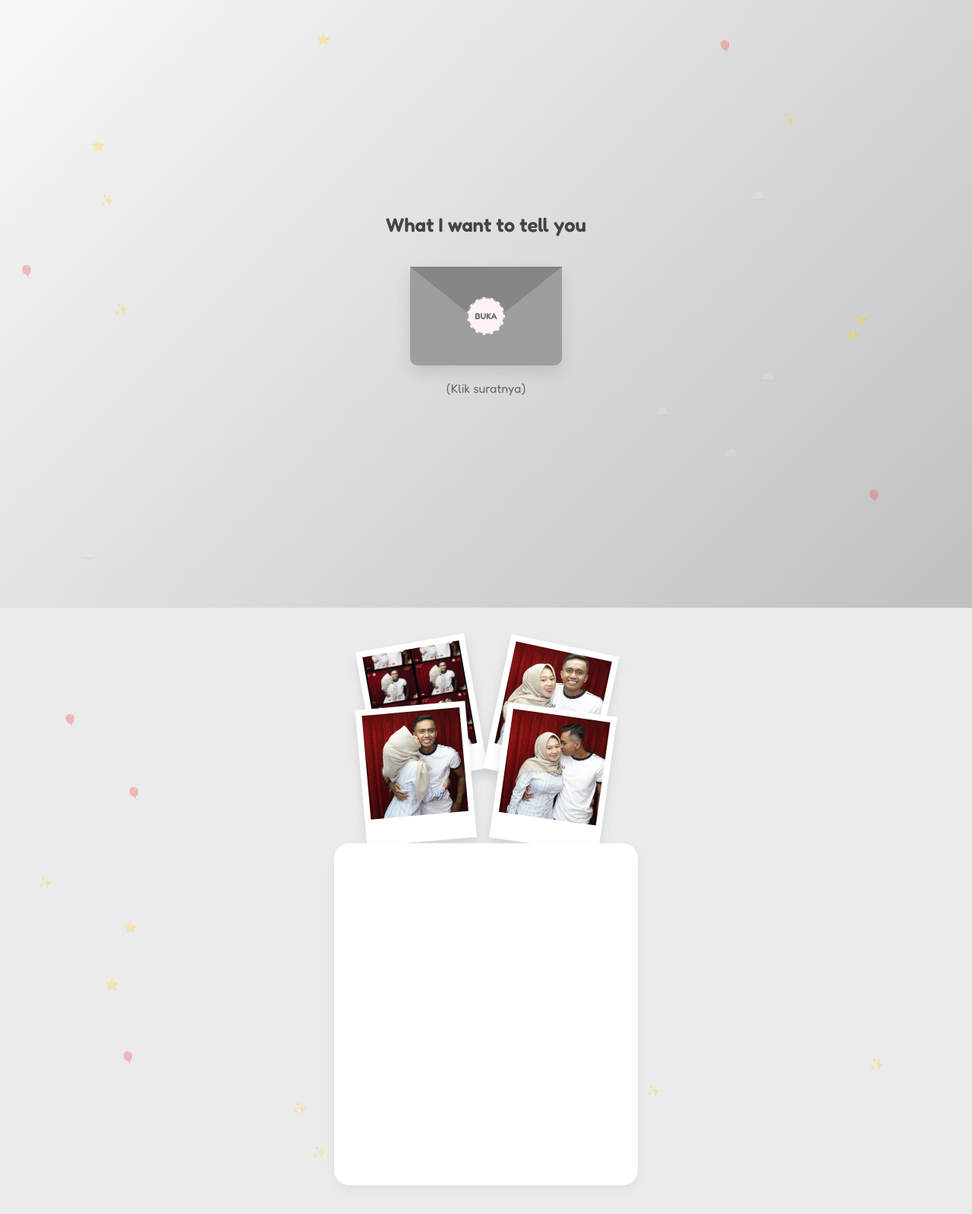
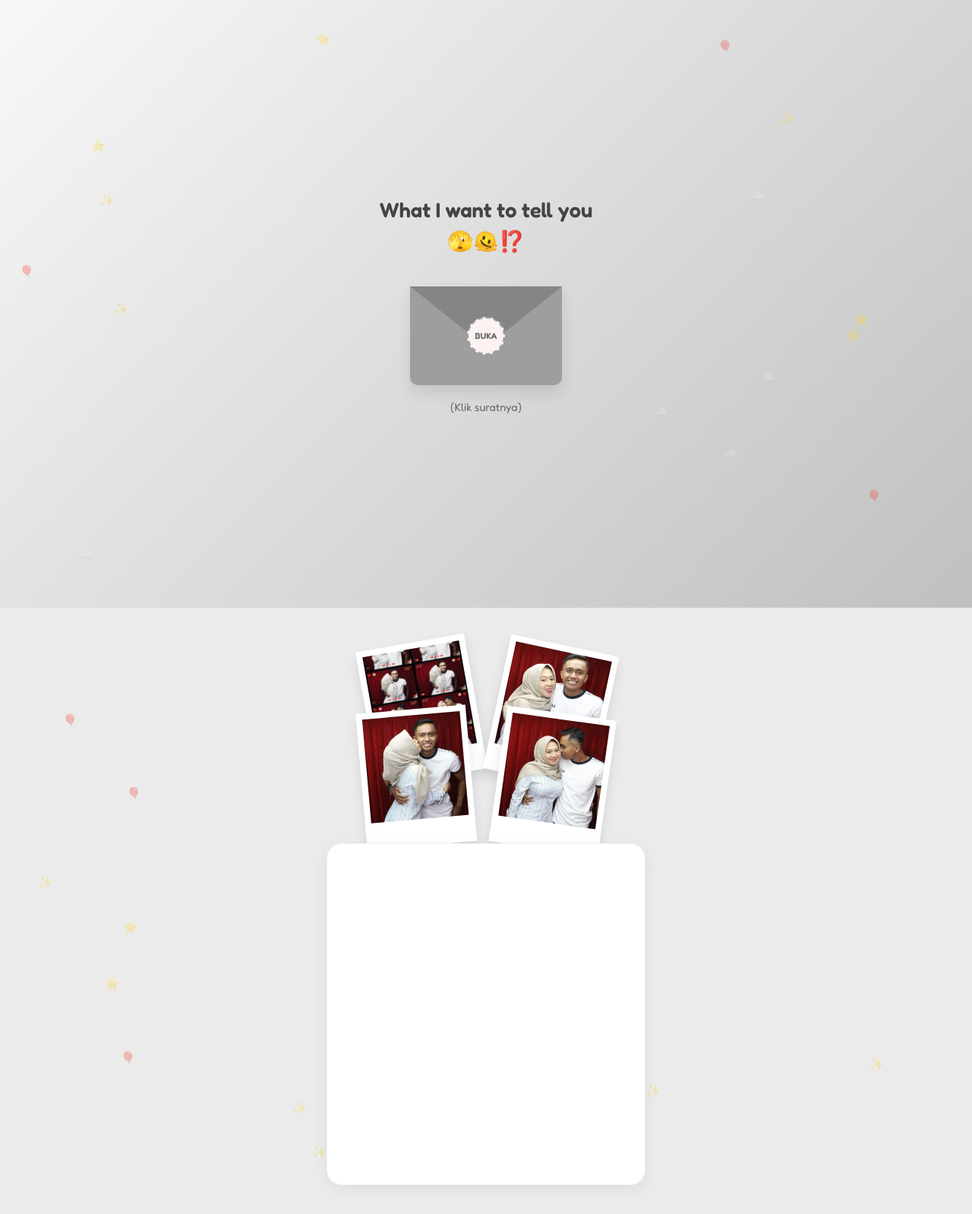
Before and after one commit to mandaeee/buyer1, a plain HTML site: page index.html in a window 1280 px wide. Shown: the whole page at 76% size. Drawn offline with Linux system fonts and the light colour scheme; a web font is replaced by a local one.

Commit message:
Update index.html

```diff
--- a/index.html
+++ b/index.html
@@ -28,13 +28,18 @@
             transition: transform 1.2s cubic-bezier(0.85, 0, 0.15, 1);
             position: relative;
             z-index: 10;
+            padding: 20px;
         }
 
         .judul-awal {
-            font-size: 1.6rem;
+            font-size: 1.7rem;
             color: #444;
             margin-bottom: 40px;
             z-index: 20;
+            text-align: center;
+            max-width: 300px;
+            line-height: 1.5;
+            word-wrap: break-word;
         }
 
         /* --- ENVELOPE --- */
@@ -140,53 +145,58 @@
             display: flex;
             flex-direction: column;
             align-items: center;
-            padding: 20px 10px;
+            padding: 15px 10px;
             transition: transform 1.2s cubic-bezier(0.85, 0, 0.15, 1);
             z-index: 5;
-            overflow: hidden; /* Supaya dekorasi tidak bikin scrollbar */
+            overflow: hidden;
         }
 
         .photo-wrapper {
             position: relative;
             width: 100%;
-            min-height: 220px; /* Ditambah tingginya karena bingkai lebih besar */
+            min-height: 230px;
             display: flex; justify-content: center; align-items: center;
-            margin-bottom: 10px;
             z-index: 20;
         }
 
-        /* UKURAN BINGKAI DIPERBESAR */
         .frame {
             position: absolute;
-            width: 145px; /* Dari 120px jadi 145px */
-            height: 180px; /* Dari 150px jadi 180px */
+            width: 145px;
+            height: 180px;
             background: white;
-            padding: 8px 8px 35px 8px; /* Padding bawah lebih besar untuk efek polaroid */
+            padding: 8px 8px 35px 8px;
             box-shadow: 0 8px 15px rgba(0,0,0,0.1);
         }
         .frame img { width: 100%; height: 100%; object-fit: cover; }
 
-        /* POSISI 4 FOTO */
         .foto1 { transform: rotate(-10deg) translateX(-85px) translateY(-10px); }
         .foto2 { transform: rotate(12deg) translateX(85px) translateY(-10px); }
-        .foto3 { transform: rotate(-5deg) translateX(-100px) translateY(80px); z-index: 19; }
-        .foto4 { transform: rotate(8deg) translateX(100px) translateY(80px); z-index: 19; }
+        .foto3 { transform: rotate(-5deg) translateX(-100px) translateY(85px); z-index: 19; }
+        .foto4 { transform: rotate(8deg) translateX(100px) translateY(85px); z-index: 19; }
 
         .paper {
-            width: 90%; max-width: 400px;
+            width: 92%; max-width: 420px;
             background: #fff;
             border-radius: 20px;
-            padding: 20px;
+            padding: 25px 22px;
             flex: 1;
             overflow-y: auto;
-            margin-top: 60px; /* Memberi ruang untuk foto 3 & 4 */
-            margin-bottom: 20px;
-            box-shadow: 0 5px 15px rgba(0,0,0,0.05);
-            z-index: 25; /* Di atas foto 3 & 4 */
+            margin-top: 65px;
+            margin-bottom: 25px;
+            box-shadow: 0 5px 20px rgba(0,0,0,0.06);
+            z-index: 25;
             position: relative;
+            border: 1px solid rgba(0,0,0,0.05);
         }
 
-        #typing-text { font-family: 'Gaegu', cursive; font-size: 1.25rem; line-height: 1.6; color: #333; }
+        #typing-text {
+            font-family: 'Gaegu', cursive;
+            font-size: 1.35rem;
+            line-height: 1.8;
+            color: #333;
+            text-align: left;
+            white-space: pre-wrap;
+        }
 
         .decor {
             position: absolute;
@@ -205,7 +215,7 @@
 
     <div id="halaman-awal">
         <div id="decor-awal"></div>
-        <h1 class="judul-awal">What I want to tell you</h1>
+        <h1 class="judul-awal">What I want to tell you 🫣🫠⁉️</h1>
 
         <div class="envelope-wrapper" id="btn-buka">
             <div class="film-strip" id="film"><img src="fotogerak.jpg"></div>
@@ -213,7 +223,7 @@
                 <div class="franco">BUKA</div>
             </div>
         </div>
-        <p style="margin-top: 20px; color: #666;">(Klik suratnya)</p>
+        <p style="margin-top: 20px; color: #666; font-size: 0.9rem;">(Klik suratnya)</p>
     </div>
 
     <div id="halaman-utama">
@@ -236,7 +246,7 @@
         const lagu = document.getElementById('lagu');
         const textElement = document.getElementById('typing-text');
 
-        const pesan = "Dari banyaknya orang-orang yang datang di kehidupanku, terimakasih karena kamu sudah menjadi yang terbaik di antara mereka.\n\nMakasih untuk hal-hal baik yang udah kamu usahain, makasih buat semua perlakuan baik kamu ke aku. Aku mau kamu tau kalau aku bangga banget punya cowok kayak kamu.\n\nKamu tulus, sabar, dan selalu punya cara buat bikin aku ngerasa aman. Aku bersyukur banget bisa nemuin seseorang sebaik kamu dalam dunia yang kadang cuma tau gimana caranya pergi.\n\nDan kalau nanti kamu ketemu cewek yang lebih baik dari aku, aku harap kamu tetep milih aku sebagai pendamping hidup kamu. Aku mau kamu tau kalau aku beneran secinta itu sama kamu.\n\nSo, thank you for being you, for loving me the way you do, and for choosing me in every version of myself. I love you, more than words could ever say. 🥰🌹✨";
+        const pesan = "Dari banyaknya orang-orang yang datang di kehidupanku, terimakasih karena kamu sudah menjadi yang terbaik di antara mereka.\n\nMakasih untuk hal-hal baik yang udah kamu usahain, makasih buat semua perlakuan baik kamu ke aku. \n\nAku mau kamu tau kalau aku bangga banget punya cowok kayak kamu.\n\nKamu tulus, sabar, dan selalu punya cara buat bikin aku ngerasa aman. Aku bersyukur banget bisa nemuin seseorang sebaik kamu dalam dunia yang kadang cuma tau gimana caranya pergi.\n\nDan kalau nanti kamu ketemu cewek yang lebih baik dari aku, aku harap kamu tetep milih aku sebagai pendamping hidup kamu.\n\nAku mau kamu tau kalau aku beneran secinta itu sama kamu.\n\nSo, thank you for being you, for loving me the way you do, and for choosing me in every version of myself.\n\nI love you, more than words could ever say. 🥰🌹✨";
 
         function spawnDecor(containerId) {
             const container = document.getElementById(containerId);
@@ -267,7 +277,10 @@
             }, 2100);
 
             setTimeout(() => {
-                lagu.play().catch(e => console.log("Play blocked"));
+                // Setting Reff Detik 38
+                lagu.currentTime = 38;
+
+                lagu.play().catch(e => console.log("Play blocked by browser"));
                 document.getElementById('main-body').classList.add('slide-up');
                 setTimeout(mulaiKetik, 1000);
             }, 6500);
@@ -277,7 +290,7 @@
             let i = 0;
             function ketik() {
                 if (i < pesan.length) {
-                    textElement.innerHTML += pesan.charAt(i);
+                    textElement.textContent += pesan.charAt(i);
                     i++;
                     setTimeout(ketik, 45);
                     const paper = document.querySelector('.paper');
```
